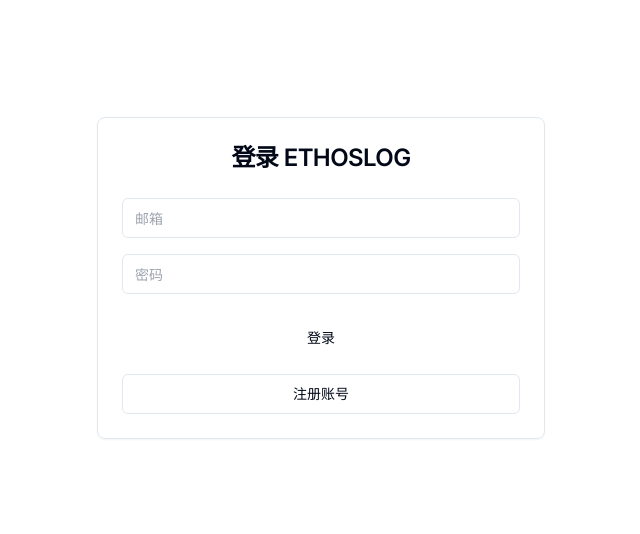
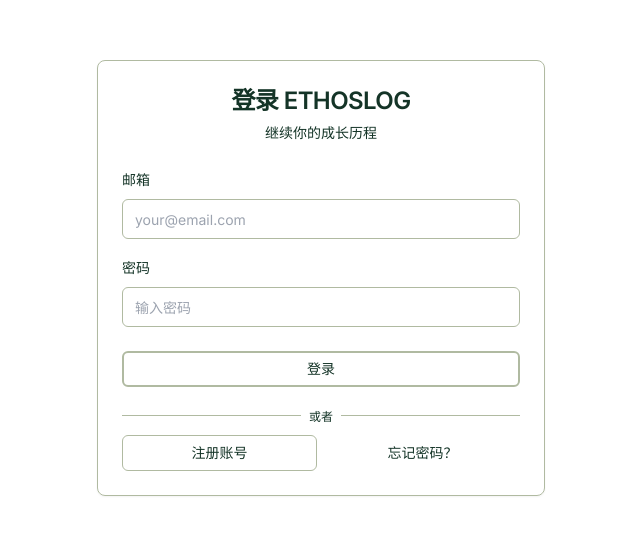
Before and after one commit to psychosis-Jo/EthosLog, a Next.js app: page /login in a window 1280 px wide. Shown: the part 122-656 px from the top of the page, without its empty margins (319-959 px from the left). Built offline with nearby package versions, Linux system fonts and the light colour scheme; no server answers.

Commit message:
更新登录页面

```diff
--- a/src/app/globals.css
+++ b/src/app/globals.css
@@ -4,48 +4,48 @@
 
 @layer base {
   :root {
-    --background: 0 0% 100%;
-    --foreground: 222.2 84% 4.9%;
+    --background: 0 0% 100%;      /* 保持白色背景 */
+    --foreground: 156 45% 14%;    /* #12372A - 深绿文字 */
     --card: 0 0% 100%;
-    --card-foreground: 222.2 84% 4.9%;
+    --card-foreground: 156 45% 14%;
     --popover: 0 0% 100%;
-    --popover-foreground: 222.2 84% 4.9%;
-    --primary: 222.2 47.4% 11.2%;
-    --primary-foreground: 210 40% 98%;
-    --secondary: 210 40% 96.1%;
-    --secondary-foreground: 222.2 47.4% 11.2%;
-    --muted: 210 40% 96.1%;
-    --muted-foreground: 215.4 16.3% 46.9%;
-    --accent: 210 40% 96.1%;
-    --accent-foreground: 222.2 47.4% 11.2%;
+    --popover-foreground: 156 45% 14%;
+    --primary: 156 45% 14%;       /* #12372A - 主色调 */
+    --primary-foreground: 0 0% 100%;
+    --secondary: 146 31% 34%;     /* #436850 - 次要色调 */
+    --secondary-foreground: 0 0% 100%;
+    --muted: 83 15% 68%;          /* #ADBC9F - 柔和的绿 */
+    --muted-foreground: 156 45% 14%;
+    --accent: 83 15% 68%;
+    --accent-foreground: 156 45% 14%;
     --destructive: 0 84.2% 60.2%;
-    --destructive-foreground: 210 40% 98%;
-    --border: 214.3 31.8% 91.4%;
-    --input: 214.3 31.8% 91.4%;
-    --ring: 222.2 84% 4.9%;
+    --destructive-foreground: 0 0% 100%;
+    --border: 83 15% 68%;
+    --input: 83 15% 68%;
+    --ring: 146 31% 34%;
     --radius: 0.5rem;
   }
 
   .dark {
-    --background: 222.2 84% 4.9%;
-    --foreground: 210 40% 98%;
-    --card: 222.2 84% 4.9%;
-    --card-foreground: 210 40% 98%;
-    --popover: 222.2 84% 4.9%;
-    --popover-foreground: 210 40% 98%;
-    --primary: 210 40% 98%;
-    --primary-foreground: 222.2 47.4% 11.2%;
-    --secondary: 217.2 32.6% 17.5%;
-    --secondary-foreground: 210 40% 98%;
-    --muted: 217.2 32.6% 17.5%;
-    --muted-foreground: 215 20.2% 65.1%;
-    --accent: 217.2 32.6% 17.5%;
-    --accent-foreground: 210 40% 98%;
+    --background: 156 45% 14%;    /* #12372A */
+    --foreground: 0 0% 100%;
+    --card: 156 45% 14%;
+    --card-foreground: 0 0% 100%;
+    --popover: 156 45% 14%;
+    --popover-foreground: 0 0% 100%;
+    --primary: 83 15% 68%;        /* #ADBC9F */
+    --primary-foreground: 156 45% 14%;
+    --secondary: 146 31% 34%;     /* #436850 */
+    --secondary-foreground: 0 0% 100%;
+    --muted: 146 31% 34%;
+    --muted-foreground: 83 15% 68%;
+    --accent: 146 31% 34%;
+    --accent-foreground: 0 0% 100%;
     --destructive: 0 62.8% 30.6%;
-    --destructive-foreground: 210 40% 98%;
-    --border: 217.2 32.6% 17.5%;
-    --input: 217.2 32.6% 17.5%;
-    --ring: 212.7 26.8% 83.9%;
+    --destructive-foreground: 0 0% 100%;
+    --border: 146 31% 34%;
+    --input: 146 31% 34%;
+    --ring: 83 15% 68%;
   }
 }
 
--- a/src/app/layout.tsx
+++ b/src/app/layout.tsx
@@ -1,9 +1,8 @@
 import type { Metadata } from 'next'
 import { Inter } from 'next/font/google'
-import './globals.css'
+import '@/app/globals.css'
 import { Container } from '@/components/layout/container'
-import { AuthProvider } from '@/lib/auth-context'
-import { Toaster } from "@/components/ui/toaster"
+import { ClientProvider } from '@/components/providers/client-provider'
 
 const inter = Inter({ subsets: ['latin'] })
 
@@ -20,10 +19,9 @@
   return (
     <html lang="zh" suppressHydrationWarning>
       <body className={inter.className}>
-        <AuthProvider>
+        <ClientProvider>
           <Container>{children}</Container>
-          <Toaster />
-        </AuthProvider>
+        </ClientProvider>
       </body>
     </html>
   )
--- a/src/app/login/page.tsx
+++ b/src/app/login/page.tsx
@@ -6,17 +6,17 @@
 import { Button } from "@/components/ui/button"
 import { Input } from "@/components/ui/input"
 import { Card, CardHeader, CardTitle, CardContent, CardFooter } from "@/components/ui/card"
+import { useToast } from "@/components/ui/use-toast"
 
 export default function LoginPage() {
   const router = useRouter()
   const [email, setEmail] = useState("")
   const [password, setPassword] = useState("")
   const [loading, setLoading] = useState(false)
-  const [error, setError] = useState<string | null>(null)
+  const { toast } = useToast()
 
   const handleLogin = async (e: React.FormEvent) => {
     e.preventDefault()
-    setError(null)
     setLoading(true)
 
     try {
@@ -28,8 +28,13 @@
       if (error) throw error
 
       router.push("/")
-    } catch (err) {
-      setError(err instanceof Error ? err.message : "登录失败")
+    } catch (error) {
+      console.error("登录失败:", error)
+      toast({
+        title: "登录失败",
+        description: "请检查邮箱和密码",
+        variant: "destructive",
+      })
     } finally {
       setLoading(false)
     }
@@ -40,49 +45,76 @@
       <Card className="w-full max-w-md">
         <CardHeader>
           <CardTitle className="text-2xl text-center">登录 ETHOSLOG</CardTitle>
+          <p className="text-sm text-center text-muted-foreground">
+            继续你的成长历程
+          </p>
         </CardHeader>
         <form onSubmit={handleLogin}>
           <CardContent className="space-y-4">
-            {error && (
-              <div className="text-sm text-red-500 text-center">
-                {error}
-              </div>
-            )}
             <div className="space-y-2">
+              <label htmlFor="email" className="text-sm font-medium">
+                邮箱
+              </label>
               <Input
+                id="email"
                 type="email"
-                placeholder="邮箱"
                 value={email}
                 onChange={(e) => setEmail(e.target.value)}
                 required
+                placeholder="your@email.com"
               />
             </div>
             <div className="space-y-2">
+              <label htmlFor="password" className="text-sm font-medium">
+                密码
+              </label>
               <Input
+                id="password"
                 type="password"
-                placeholder="密码"
                 value={password}
                 onChange={(e) => setPassword(e.target.value)}
                 required
+                placeholder="输入密码"
               />
             </div>
           </CardContent>
           <CardFooter className="flex flex-col gap-4">
             <Button
               type="submit"
-              className="w-full"
+              variant="outline"
+              className="w-full border-2 border-primary hover:bg-primary hover:text-primary-foreground"
               disabled={loading}
             >
               {loading ? "登录中..." : "登录"}
             </Button>
+            <div className="w-full flex flex-col gap-2 items-center">
+              <div className="relative w-full text-center">
+                <div className="absolute inset-0 flex items-center">
+                  <span className="w-full border-t" />
+                </div>
+                <span className="relative px-2 text-xs text-muted-foreground bg-background">
+                  或者
+                </span>
+              </div>
+              <div className="flex gap-2 w-full">
                 <Button
                   type="button"
                   variant="outline"
-              className="w-full"
+                  className="w-1/2"
                   onClick={() => router.push("/register")}
                 >
                   注册账号
                 </Button>
+                <Button
+                  type="button"
+                  variant="ghost"
+                  className="w-1/2"
+                  onClick={() => router.push("/forgot-password")}
+                >
+                  忘记密码？
+                </Button>
+              </div>
+            </div>
           </CardFooter>
         </form>
       </Card>
--- /dev/null
+++ b/src/components/providers/client-provider.tsx
@@ -0,0 +1,13 @@
+"use client"
+
+import { AuthProvider } from "@/lib/auth-context"
+import { Toaster } from "@/components/ui/toaster"
+
+export function ClientProvider({ children }: { children: React.ReactNode }) {
+  return (
+    <AuthProvider>
+      {children}
+      <Toaster />
+    </AuthProvider>
+  )
+}
--- a/src/components/ui/button.tsx
+++ b/src/components/ui/button.tsx
@@ -4,7 +4,7 @@
 import { cn } from "@/lib/utils"
 
 const buttonVariants = cva(
-  "inline-flex items-center justify-center whitespace-nowrap rounded-md text-sm font-medium ring-offset-background transition-colors focus-visible:outline-none focus-visible:ring-2 focus-visible:ring-ring focus-visible:ring-offset-2 disabled:pointer-events-none disabled:opacity-50",
+  "inline-flex items-center justify-center whitespace-nowrap rounded-md text-sm font-medium transition-colors focus-visible:outline-none focus-visible:ring-1 focus-visible:ring-ring disabled:pointer-events-none disabled:opacity-50",
   {
     variants: {
       variant: {
@@ -19,10 +19,10 @@
         link: "text-primary underline-offset-4 hover:underline",
       },
       size: {
-        default: "h-10 px-4 py-2",
-        sm: "h-9 rounded-md px-3",
-        lg: "h-11 rounded-md px-8",
-        icon: "h-10 w-10",
+        default: "h-9 px-4 py-2",
+        sm: "h-8 rounded-md px-3 text-xs",
+        lg: "h-10 rounded-md px-8",
+        icon: "h-9 w-9",
       },
     },
     defaultVariants: {
```
Lines whose indentation alone changed are shown as unchanged.
